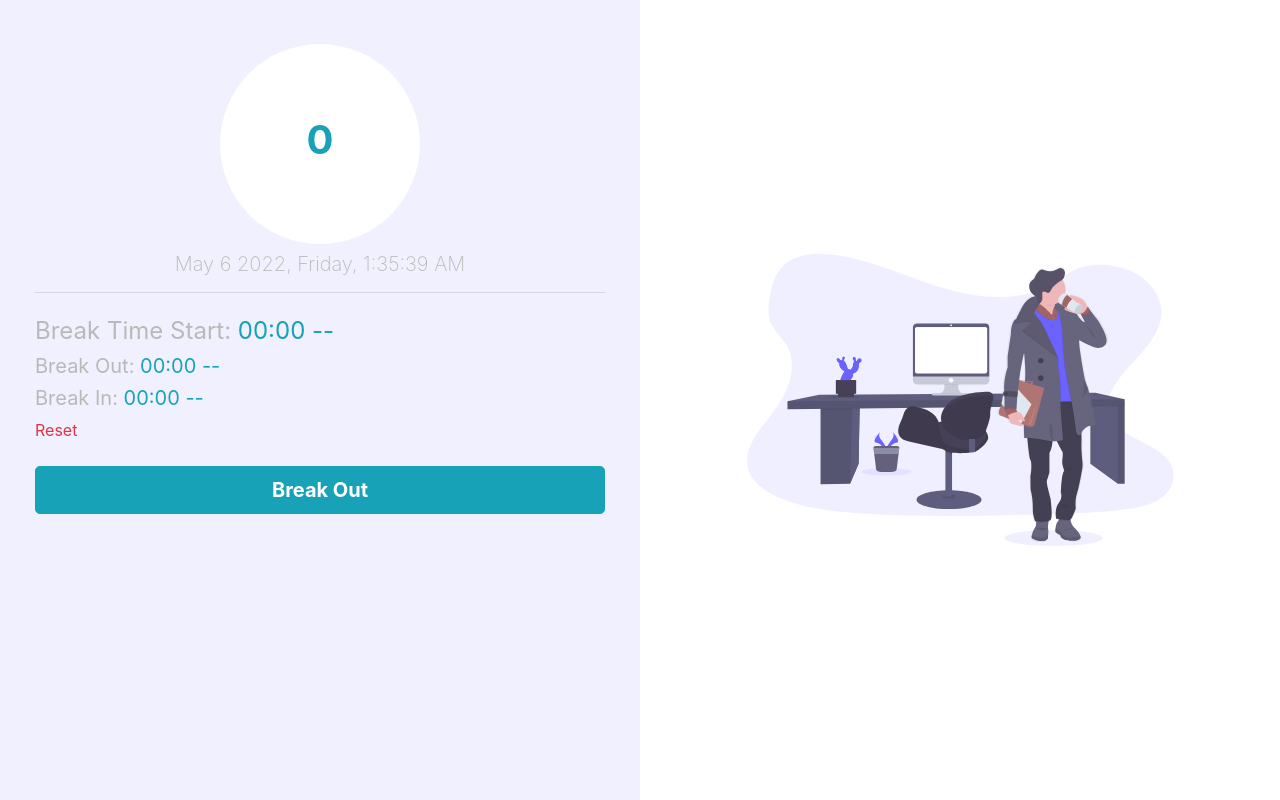
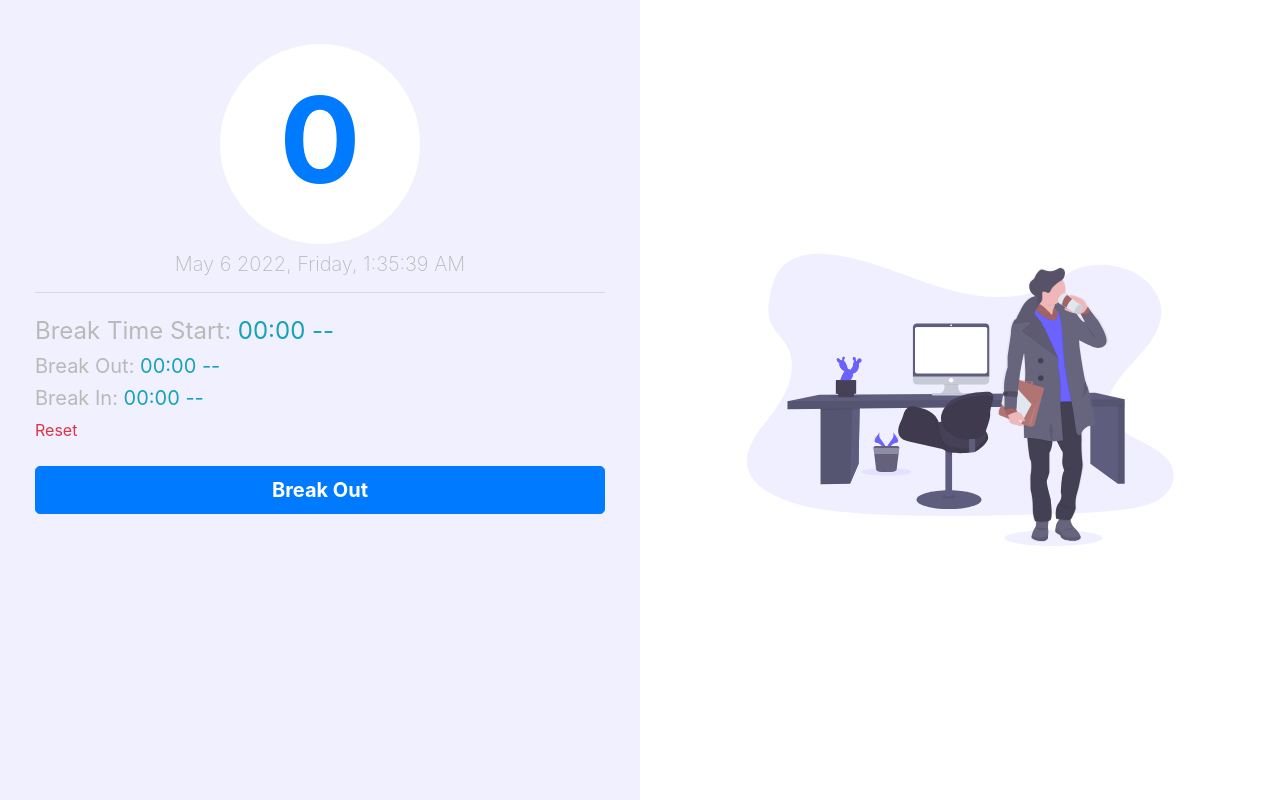
Before and after one commit to vencerConsul/breakshit, a plain HTML site: page public/index.html in a window 1280 px wide. Drawn offline with nearby package versions, Linux system fonts and the light colour scheme.

Commit message:
modifiy some shit;

```diff
--- a/public/index.html
+++ b/public/index.html
@@ -27,6 +27,9 @@
             .break-in{
                 background: #070000;
             }
+            #time_consume{
+                font-size: 120px;
+            }
         </style>
     </head>
     <body style="height:100vh;width:100%;">
@@ -37,7 +40,7 @@
                 <div class="card-body">
                     <div class="d-flex justify-content-center align-items-center">
                         <div class="circle">
-                            <h1 class="text-info font-weight-bold" id="time_consume">0</h1>
+                            <h1 class="text-primary font-weight-bold" id="time_consume">0</h1>
                             <h4 style="color: #b9b9b9;display: none;" id="time_text"></h3>
                         </div>
                     </div>
@@ -49,7 +52,7 @@
                         <h5 style="color: #b9b9b9;font-weight: normal;">Break In: <span class="text-info" id="break_in">00:00 --</span></h5>
                         <a href="#" class="text-danger" onclick="reset()">Reset</a>
                         <div class="w-100 my-4">
-                            <input type="button" class="btn btn-info btn-block font-weight-bold btn-lg" value="Break Out" id="break">
+                            <input type="button" class="btn btn-primary btn-block font-weight-bold btn-lg" value="Break Out" id="break">
                         </div>
                     </div>
                 </div>
```
